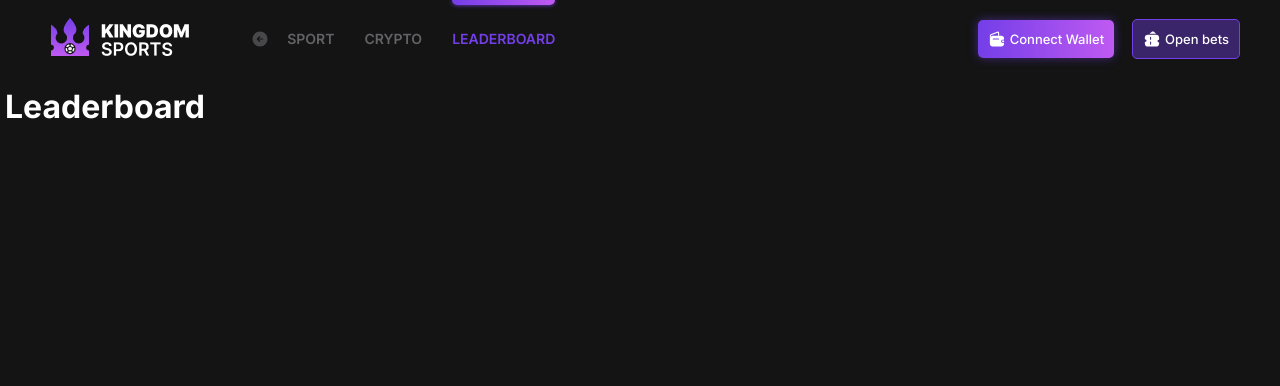
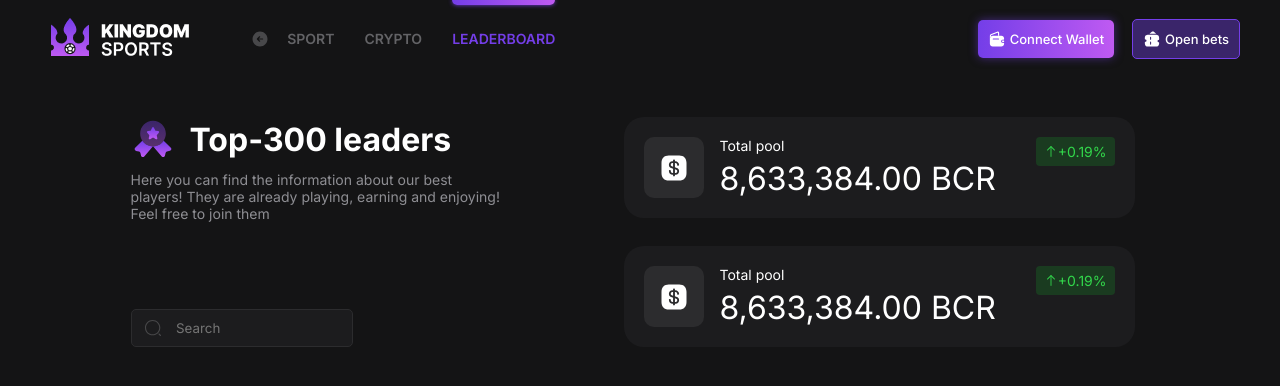
Before and after one commit to muhammad-junaid1/kingdom-sport, a React (Create React App) app: page /leaderboard in a window 1280 px wide. Shown: the top 386 px of the page. Built offline with nearby package versions, Linux system fonts and the light colour scheme.

Commit message:
Leaderboard header

```diff
--- a/src/components/SvgIcons.jsx
+++ b/src/components/SvgIcons.jsx
@@ -590,6 +590,54 @@
     </>
   );
 };
+const DollarSquare = ({ color }) => {
+  return (
+    <>
+<svg style={{ color: color ? color : "white" }} width="30" height="30" viewBox="0 0 30 30" fill="none" xmlns="http://www.w3.org/2000/svg">
+<path d="M14.0624 10.1001V13.6751L12.7999 13.2376C12.1624 13.0126 11.7749 12.8001 11.7749 11.7126C11.7749 10.8251 12.4374 10.1001 13.2499 10.1001H14.0624Z" fill="currentColor"/>
+<path d="M18.225 18.2877C18.225 19.1752 17.5625 19.9002 16.75 19.9002H15.9375V16.3252L17.2 16.7627C17.8375 16.9877 18.225 17.2002 18.225 18.2877Z" fill="currentColor"/>
+<path d="M20.2375 2.5H9.7625C5.2125 2.5 2.5 5.2125 2.5 9.7625V20.2375C2.5 24.7875 5.2125 27.5 9.7625 27.5H20.2375C24.7875 27.5 27.5 24.7875 27.5 20.2375V9.7625C27.5 5.2125 24.7875 2.5 20.2375 2.5ZM17.825 15C18.8 15.3375 20.1 16.05 20.1 18.2875C20.1 20.2125 18.6 21.775 16.75 21.775H15.9375V22.5C15.9375 23.0125 15.5125 23.4375 15 23.4375C14.4875 23.4375 14.0625 23.0125 14.0625 22.5V21.775H13.6125C11.5625 21.775 9.9 20.0375 9.9 17.9125C9.9 17.4 10.3125 16.975 10.8375 16.975C11.35 16.975 11.775 17.4 11.775 17.9125C11.775 19.0125 12.6 19.9 13.6125 19.9H14.0625V15.6625L12.175 15C11.2 14.6625 9.9 13.95 9.9 11.7125C9.9 9.7875 11.4 8.225 13.25 8.225H14.0625V7.5C14.0625 6.9875 14.4875 6.5625 15 6.5625C15.5125 6.5625 15.9375 6.9875 15.9375 7.5V8.225H16.3875C18.4375 8.225 20.1 9.9625 20.1 12.0875C20.1 12.6 19.6875 13.025 19.1625 13.025C18.65 13.025 18.225 12.6 18.225 12.0875C18.225 10.9875 17.4 10.1 16.3875 10.1H15.9375V14.3375L17.825 15Z" fill="currentColor"/>
+</svg>
+
+    </>
+  );
+};
+const IncreaseArrowUp = ({ color }) => {
+  return (
+    <>
+<svg style={{ color: color ? color : "#32D74B" }} width="14" height="15" viewBox="0 0 14 15" fill="none" xmlns="http://www.w3.org/2000/svg">
+<path d="M10.5407 6.51984C10.4298 6.51984 10.319 6.47901 10.2315 6.39151L6.99982 3.15984L3.76816 6.39151C3.59899 6.56068 3.31899 6.56068 3.14982 6.39151C2.98066 6.22234 2.98066 5.94234 3.14982 5.77318L6.69066 2.23234C6.85982 2.06318 7.13982 2.06318 7.30899 2.23234L10.8498 5.77318C11.019 5.94234 11.019 6.22234 10.8498 6.39151C10.7682 6.47901 10.6515 6.51984 10.5407 6.51984Z" fill="currentColor"/>
+<path d="M7 12.8956C6.76083 12.8956 6.5625 12.6973 6.5625 12.4581V2.64063C6.5625 2.40146 6.76083 2.20312 7 2.20312C7.23917 2.20312 7.4375 2.40146 7.4375 2.64063V12.4581C7.4375 12.6973 7.23917 12.8956 7 12.8956Z" fill="currentColor"/>
+</svg>
+    </>
+  );
+};
+const MedalStar = ({ color }) => {
+  return (
+    <>
+<svg width="44" height="44" viewBox="0 0 44 44" fill="none" xmlns="http://www.w3.org/2000/svg">
+<path opacity="0.4" d="M34.8332 16.4998C34.8332 19.1582 34.0448 21.5965 32.6882 23.6315C30.7082 26.5649 27.5732 28.6365 23.9248 29.1682C23.3015 29.2782 22.6598 29.3332 21.9998 29.3332C21.3398 29.3332 20.6982 29.2782 20.0748 29.1682C16.4265 28.6365 13.2915 26.5649 11.3115 23.6315C9.95484 21.5965 9.1665 19.1582 9.1665 16.4998C9.1665 9.40484 14.9048 3.6665 21.9998 3.6665C29.0948 3.6665 34.8332 9.40484 34.8332 16.4998Z" fill="url(#paint0_linear_236_16949)"/>
+<path d="M38.9583 33.8616L35.9333 34.5766C35.255 34.7416 34.7233 35.2549 34.5766 35.9333L33.935 38.6283C33.5866 40.0949 31.7167 40.5349 30.745 39.3799L22 29.3332L13.255 39.3982C12.2833 40.5532 10.4133 40.1132 10.065 38.6466L9.42331 35.9516C9.25831 35.2732 8.72665 34.7416 8.06665 34.5949L5.04165 33.8799C3.64831 33.5499 3.15331 31.8082 4.16165 30.7999L11.3116 23.6499C13.2916 26.5832 16.4266 28.6549 20.075 29.1866C20.6983 29.2966 21.34 29.3516 22 29.3516C22.66 29.3516 23.3016 29.2966 23.925 29.1866C27.5733 28.6549 30.7083 26.5832 32.6883 23.6499L39.8383 30.7999C40.8466 31.7899 40.3516 33.5316 38.9583 33.8616Z" fill="url(#paint1_linear_236_16949)"/>
+<path d="M23.0631 10.9635L24.1448 13.1268C24.2915 13.4201 24.6765 13.7135 25.0248 13.7685L26.9865 14.0985C28.2331 14.3001 28.5265 15.2168 27.6281 16.1152L26.1065 17.6368C25.8498 17.8935 25.7031 18.3885 25.7948 18.7552L26.2348 20.6435C26.5831 22.1285 25.7948 22.7151 24.4748 21.9268L22.6415 20.8451C22.3115 20.6435 21.7615 20.6435 21.4315 20.8451L19.5981 21.9268C18.2781 22.6968 17.4898 22.1285 17.8381 20.6435L18.2781 18.7552C18.3515 18.4068 18.2231 17.8935 17.9665 17.6368L16.4448 16.1152C15.5465 15.2168 15.8398 14.3185 17.0865 14.0985L19.0481 13.7685C19.3781 13.7135 19.7631 13.4201 19.9098 13.1268L20.9915 10.9635C21.5231 9.79016 22.4765 9.79016 23.0631 10.9635Z" fill="url(#paint2_linear_236_16949)"/>
+<defs>
+<linearGradient id="paint0_linear_236_16949" x1="21.9998" y1="3.6665" x2="21.9998" y2="29.3332" gradientUnits="userSpaceOnUse">
+<stop stop-color="#743EE8"/>
+<stop offset="1" stop-color="#BF5AF2"/>
+</linearGradient>
+<linearGradient id="paint1_linear_236_16949" x1="22" y1="23.6499" x2="22" y2="40.0555" gradientUnits="userSpaceOnUse">
+<stop stop-color="#743EE8"/>
+<stop offset="1" stop-color="#BF5AF2"/>
+</linearGradient>
+<linearGradient id="paint2_linear_236_16949" x1="22.0365" y1="10.0835" x2="22.0365" y2="22.2779" gradientUnits="userSpaceOnUse">
+<stop stop-color="#743EE8"/>
+<stop offset="1" stop-color="#BF5AF2"/>
+</linearGradient>
+</defs>
+</svg>
+
+    </>
+  );
+};
 
 const icons = {
   Home,
@@ -613,6 +661,6 @@
   CloseMenu,
   Crypto,
   LeaderBoard,
-  Bets2, CloseMenuCircle, Save2, SingleBet, Trash, Activity, CopyBetID, TickSquare, Heart
+  Bets2, CloseMenuCircle, Save2, SingleBet, Trash, Activity, CopyBetID, TickSquare, Heart, MedalStar, DollarSquare, IncreaseArrowUp
 };
 export default icons;
--- a/src/components/pages/LeaderBoard.jsx
+++ b/src/components/pages/LeaderBoard.jsx
@@ -1,12 +1,35 @@
-import React from 'react';
+import React from "react";
+import "./css/Leaderboard.css";
+import SVGIcons from "../SvgIcons";
+import SearchInput from "../SearchInput";
+import Totals from "./components/Totals";
 
-const  LeaderBoard = () => {
-    return (
-        <>
-            <h1>Leaderboard</h1>
-        </>
-    );
+const LeaderBoard = () => {
+  return (
+    <>
+      <div className="leaderboard">
+        <div className="leaderboard__header">
+          <div className="left">
+            <div className="leaderboard__text">
+              <h1>
+                <SVGIcons.MedalStar /> Top-300 leaders
+              </h1>
+              <p>
+                Here you can find the information about our best players! They
+                are already playing, earning and enjoying! Feel free to join
+                them
+              </p>
+            </div>
+                <SearchInput/>
+          </div>
+          <div className="right">
+            <Totals/>
+            <Totals/>
+          </div>
+        </div>
+      </div>
+    </>
+  );
 };
 
-
 export default LeaderBoard;
--- /dev/null
+++ b/src/components/pages/components/Totals.jsx
@@ -0,0 +1,28 @@
+import React from 'react';
+import SVGIcons from "../../SvgIcons";
+import "../css/Totals.css";
+
+const Totals = () => {
+    return (
+        <>
+            <div className="totals">
+                    <div className="totals__content">
+                        <div className="totals__icon">
+                            <SVGIcons.DollarSquare/>
+                        </div>
+                        <div className="totals__numbers">
+                            <p>Total pool</p>
+                          <h1>8,633,384.00 BCR</h1>
+                        </div>
+                        <div className="totals__increase">
+                            <SVGIcons.IncreaseArrowUp/>
+                            <p>+0.19%</p>
+                        </div>
+                    </div>
+            </div>
+        </>
+    );
+};
+
+
+export default Totals;
--- /dev/null
+++ b/src/components/pages/css/Leaderboard.css
@@ -0,0 +1,41 @@
+@import "../../../css/colors/grey.css";
+
+
+.leaderboard {
+    max-width: 80%;
+    margin: 30px auto;
+}
+
+.leaderboard__header {
+    display: flex;
+}
+
+.leaderboard__header .left, .leaderboard__header .right {
+    display: flex;
+    flex-direction: column;
+    justify-content: space-between;
+}
+
+
+.leaderboard__header {
+    height: 230px;
+    justify-content: space-between;
+}
+.leaderboard__header .left {
+    width: 37%;
+}
+
+.leaderboard__text h1 {
+    display: flex;
+    align-items: center;
+}
+
+.leaderboard__text svg {
+    margin-right: 15px;
+}
+
+.leaderboard__text p {
+    color: var(--grey1);
+    font-size: 1.4rem;
+    margin-top: 10px;
+};
--- /dev/null
+++ b/src/components/pages/css/Totals.css
@@ -0,0 +1,56 @@
+@import "../../../css/colors/grey.css";
+@import "../../../css/colors/green.css";
+
+.totals {
+    background: var(--grey6);
+    border-radius: 20px;
+    padding: 2rem;
+    justify-self: flex-end;
+}
+
+.totals__content {
+    display: flex;
+    align-items: center;
+}
+
+.totals__icon {
+    width: 6.0rem;
+    border-radius: 10px;
+    background: var(--grey5);
+    display: flex;
+    justify-content: center;
+    align-items: center;
+    align-self: stretch;
+    margin-right: 1.5rem;
+}
+
+.totals__numbers p {
+    font-size: 1.4rem;
+    margin-bottom: 5px;
+}
+
+.totals__numbers h1 {
+    font-weight: normal;
+}
+
+.totals__increase {
+    background-color: var(--green2);
+    color: var(--green6);
+    display: flex;
+    align-items: center;
+    margin-left: 4.0rem;
+    align-self: flex-start;
+    padding: 6px 8px;
+    border-radius: 4px;
+}
+
+.totals__increase p {
+    font-size: 1.4rem;
+}
+
+
+.input-wrapper {
+    justify-self: flex-end;
+    align-items: flex-start;
+    width: 60%;
+}
```
